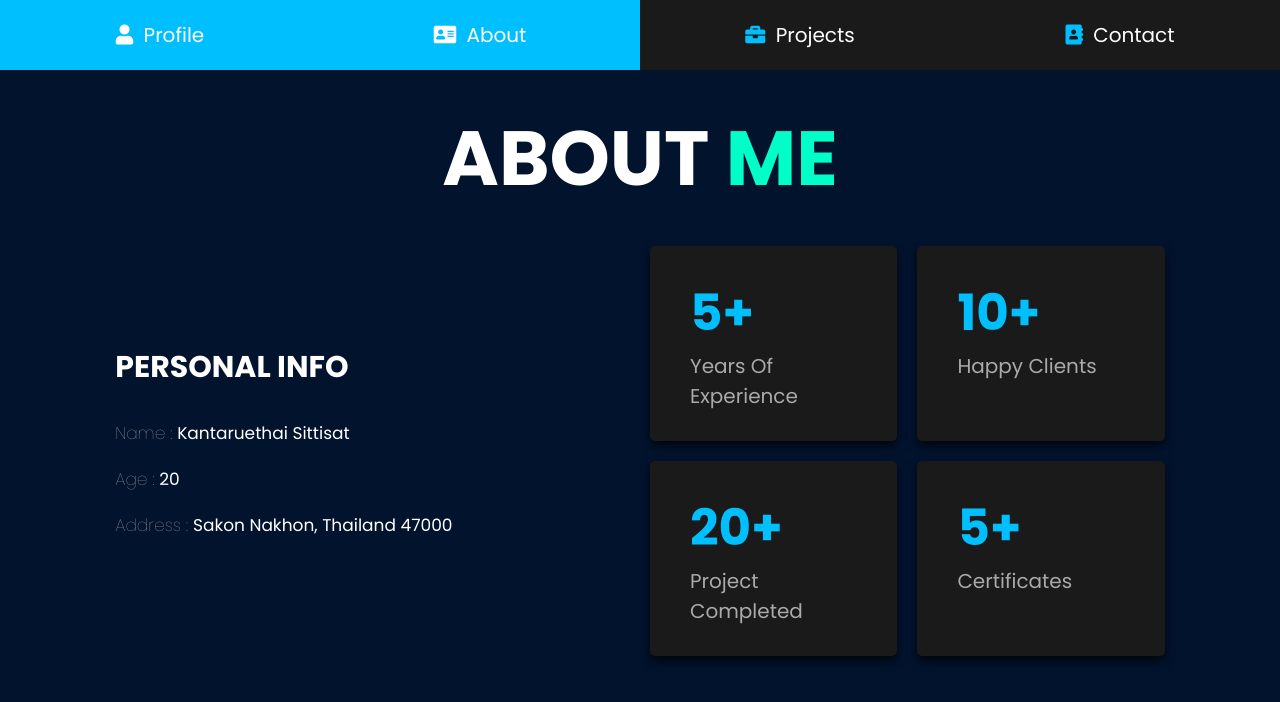
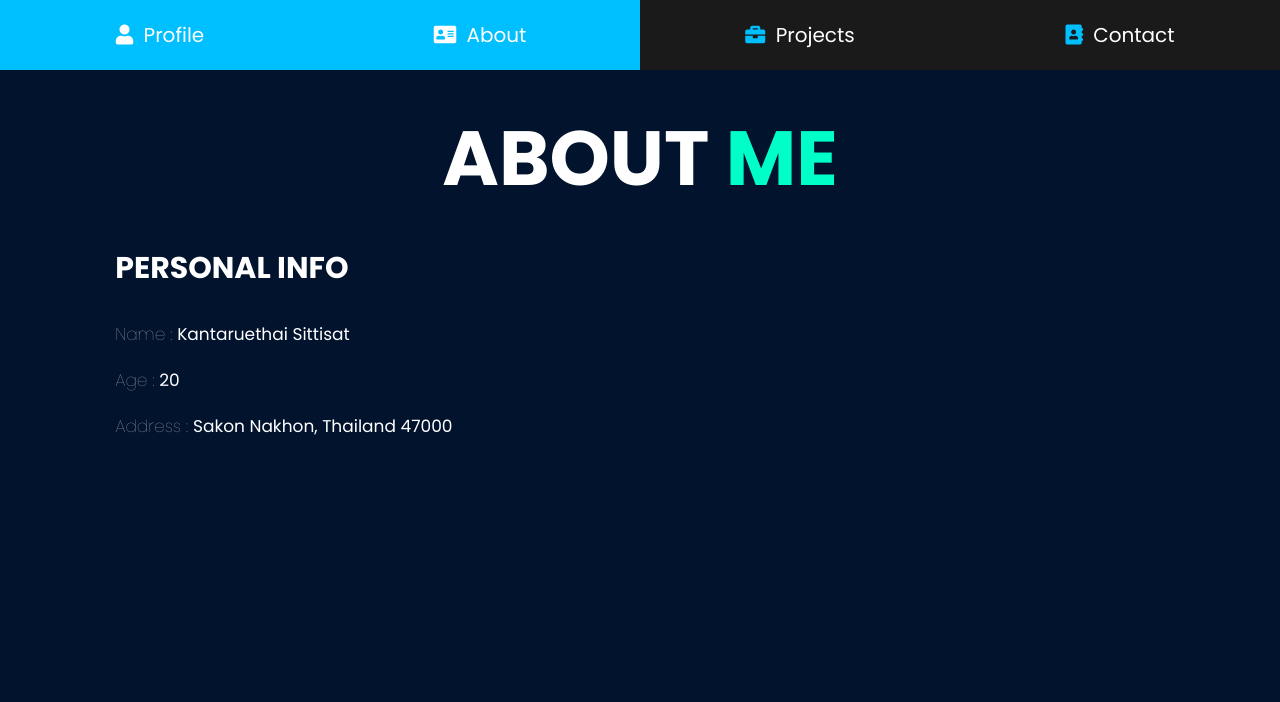
Before and after one commit to kantaruethai/1412, a plain HTML site: page about.html in a window 1280 px wide. Drawn offline with Linux system fonts and the light colour scheme.

Commit message:
Add files via upload

```diff
--- a/about.html
+++ b/about.html
@@ -56,29 +56,6 @@
 
             </div>
 
-            <div class="count-container">
-
-                <div class="box">
-                    <h3>5+</h3>
-                    <p>years of experience</p>
-                </div>
-
-                <div class="box">
-                    <h3>10+</h3>
-                    <p>happy clients</p>
-                </div>
-
-                <div class="box">
-                    <h3>20+</h3>
-                    <p>project completed</p>
-                </div>
-
-                <div class="box">
-                    <h3>5+</h3>
-                    <p>Certificates</p>
-                </div>
-
-            </div>
 
         </div>
 
```
Also changed, not shown: contact.html (+0 -12 lines), projects.html (+1 -4 lines).
